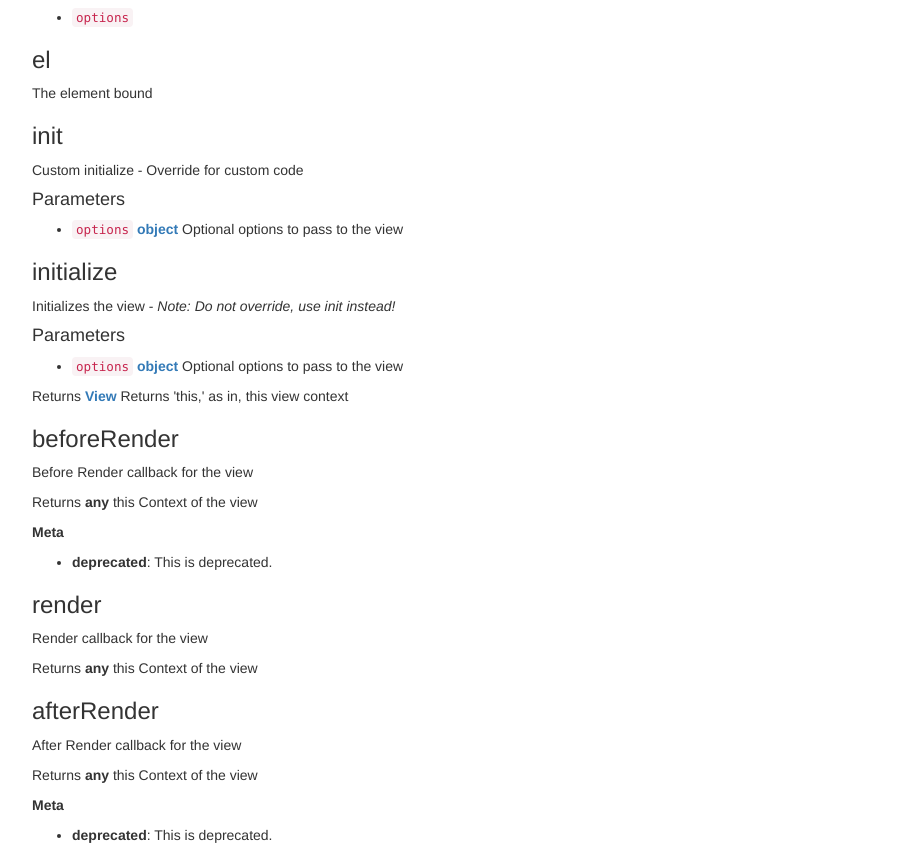
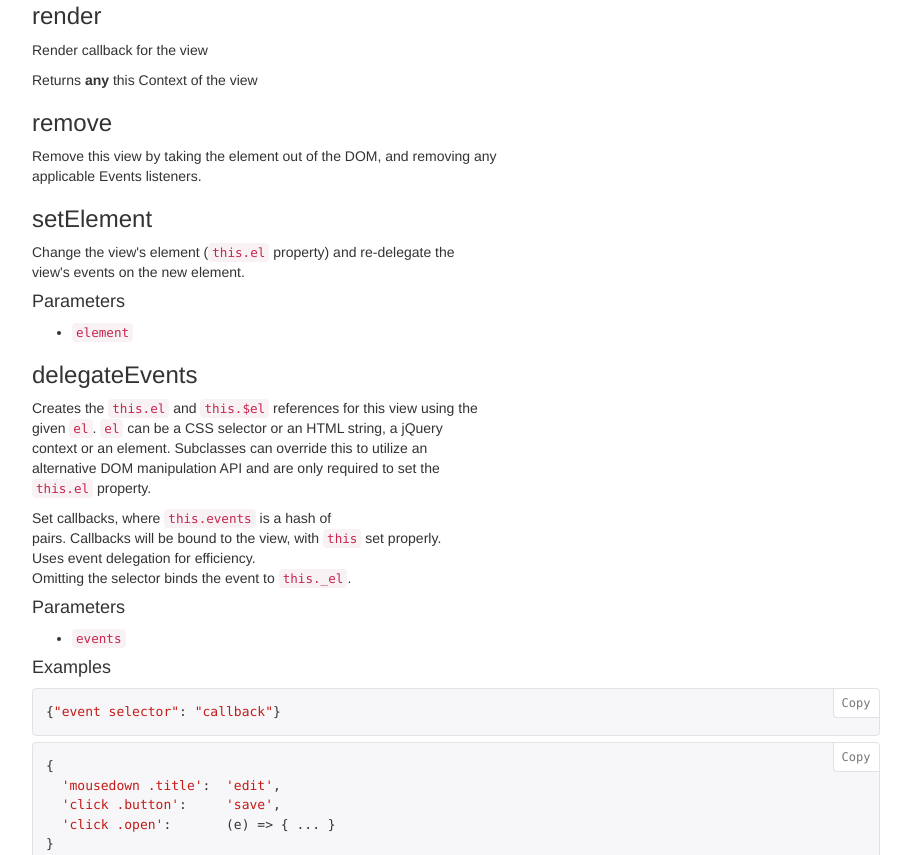
Before and after one commit to Augmentedjs/presentation-view, a website built with webpack: page jsdoc/index.html in a window 1280 px wide. Shown: the part 1945-2800 px from the top of the page, without its empty margins (38-949 px from the left). Built offline with nearby package versions, Linux system fonts and the light colour scheme; a web font is replaced by a local one.

```diff
--- a/jsdoc/index.html
+++ b/jsdoc/index.html
@@ -113,60 +113,48 @@
 <ul>
 <li><a href="#parameters-1">Parameters</a></li>
 <li><a href="#el">el</a></li>
-<li><a href="#init">init</a>
+<li><a href="#render-1">render</a></li>
+<li><a href="#remove-1">remove</a></li>
+<li><a href="#setelement">setElement</a>
 <ul>
 <li><a href="#parameters-2">Parameters</a></li>
 </ul>
 </li>
-<li><a href="#initialize">initialize</a>
+<li><a href="#delegateevents">delegateEvents</a>
 <ul>
 <li><a href="#parameters-3">Parameters</a></li>
-</ul>
-</li>
-<li><a href="#beforerender">beforeRender</a></li>
-<li><a href="#render-1">render</a></li>
-<li><a href="#afterrender">afterRender</a></li>
-<li><a href="#remove-1">remove</a></li>
-<li><a href="#setelement">setElement</a>
-<ul>
-<li><a href="#parameters-4">Parameters</a></li>
-</ul>
-</li>
-<li><a href="#delegateevents">delegateEvents</a>
-<ul>
-<li><a href="#parameters-5">Parameters</a></li>
 <li><a href="#examples">Examples</a></li>
 </ul>
 </li>
 <li><a href="#delegate">delegate</a>
 <ul>
-<li><a href="#parameters-6">Parameters</a></li>
+<li><a href="#parameters-4">Parameters</a></li>
 </ul>
 </li>
 <li><a href="#undelegateevents">undelegateEvents</a></li>
 <li><a href="#undelegate">undelegate</a>
 <ul>
-<li><a href="#parameters-7">Parameters</a></li>
+<li><a href="#parameters-5">Parameters</a></li>
 </ul>
 </li>
 <li><a href="#name">name</a>
 <ul>
-<li><a href="#parameters-8">Parameters</a></li>
+<li><a href="#parameters-6">Parameters</a></li>
 </ul>
 </li>
 <li><a href="#addpermission">addPermission</a>
 <ul>
-<li><a href="#parameters-9">Parameters</a></li>
+<li><a href="#parameters-7">Parameters</a></li>
 </ul>
 </li>
 <li><a href="#removepermission">removePermission</a>
 <ul>
-<li><a href="#parameters-10">Parameters</a></li>
+<li><a href="#parameters-8">Parameters</a></li>
 </ul>
 </li>
 <li><a href="#permissions">permissions</a>
 <ul>
-<li><a href="#parameters-11">Parameters</a></li>
+<li><a href="#parameters-9">Parameters</a></li>
 </ul>
 </li>
 <li><a href="#permissions-1">permissions</a>
@@ -177,7 +165,7 @@
 <li><a href="#clearpermissions">clearPermissions</a></li>
 <li><a href="#matchespermission">matchesPermission</a>
 <ul>
-<li><a href="#parameters-12">Parameters</a></li>
+<li><a href="#parameters-10">Parameters</a></li>
 </ul>
 </li>
 <li><a href="#candisplay">canDisplay</a></li>
@@ -185,7 +173,7 @@
 </li>
 </ul>
 <h2>View</h2>
-<p><strong>Extends Presentation.AbstractView</strong></p>
+<p><strong>Extends AbstractView</strong></p>
 <p>View - the base view for handlng display in the MV* Concept</p>
 <h3>Parameters</h3>
 <ul>
@@ -205,36 +193,9 @@
 </ul>
 <h3>el</h3>
 <p>The element bound</p>
-<h3>init</h3>
-<p>Custom initialize - Override for custom code</p>
-<h4>Parameters</h4>
-<ul>
-<li><code>options</code> <strong><a href="https://developer.mozilla.org/docs/Web/JavaScript/Reference/Global_Objects/Object">object</a></strong> Optional options to pass to the view</li>
-</ul>
-<h3>initialize</h3>
-<p>Initializes the view - <em>Note: Do not override, use init instead!</em></p>
-<h4>Parameters</h4>
-<ul>
-<li><code>options</code> <strong><a href="https://developer.mozilla.org/docs/Web/JavaScript/Reference/Global_Objects/Object">object</a></strong> Optional options to pass to the view</li>
-</ul>
-<p>Returns <strong><a href="#view">View</a></strong> Returns 'this,' as in, this view context</p>
-<h3>beforeRender</h3>
-<p>Before Render callback for the view</p>
-<p>Returns <strong>any</strong> this Context of the view</p>
-<p><strong>Meta</strong></p>
-<ul>
-<li><strong>deprecated</strong>: This is deprecated.</li>
-</ul>
 <h3>render</h3>
 <p>Render callback for the view</p>
 <p>Returns <strong>any</strong> this Context of the view</p>
-<h3>afterRender</h3>
-<p>After Render callback for the view</p>
-<p>Returns <strong>any</strong> this Context of the view</p>
-<p><strong>Meta</strong></p>
-<ul>
-<li><strong>deprecated</strong>: This is deprecated.</li>
-</ul>
 <h3>remove</h3>
 <p>Remove this view by taking the element out of the DOM, and removing any<br>
 applicable Events listeners.</p>
```
